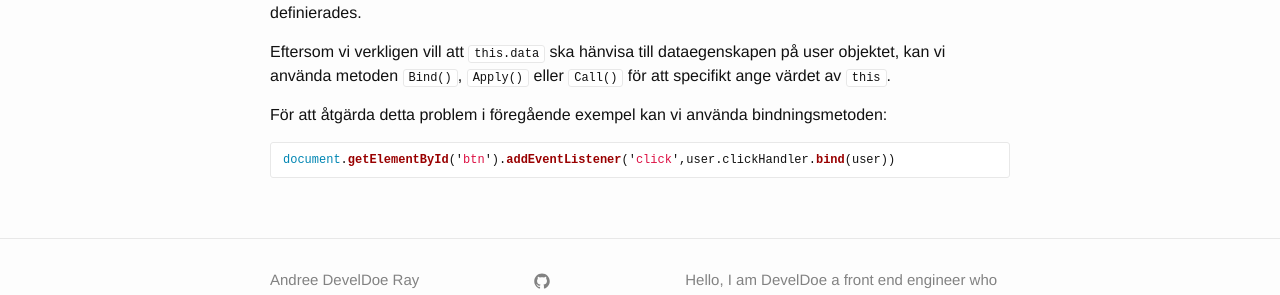
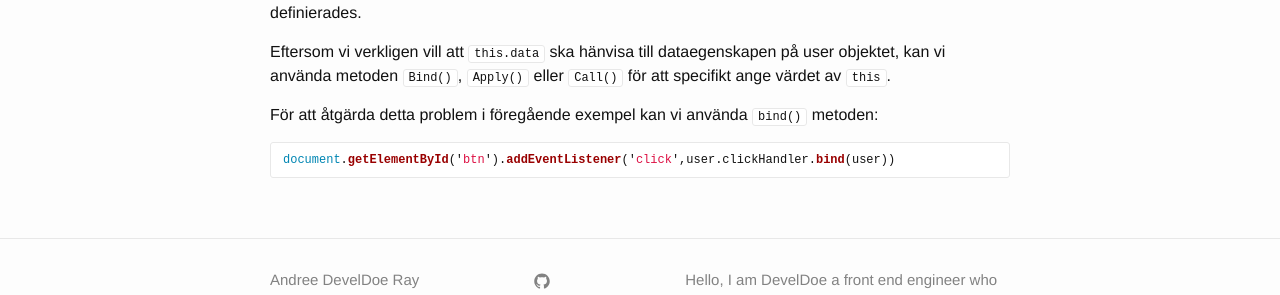
Before and after one commit to develdoe/develdoe.github.io, a Jekyll site: the page built from _posts/2017-11-02-javascript-this.md, in a window 1280 px wide and 900 px high, scrolled down 4481 px. Shown: the part 503-798 px from the top of the window. Built offline with Jekyll 4.4.1, drawn with Linux system fonts in a browser that asks for light colours.

Commit message:
Update 2017-11-02-javascript-this.md

````diff
--- a/_posts/2017-11-02-javascript-this.md
+++ b/_posts/2017-11-02-javascript-this.md
@@ -198,7 +198,7 @@ När kontexten ändras, när vi utför en metod på något annat objekt än var
 
 Eftersom vi verkligen vill att `this.data` ska hänvisa till dataegenskapen på user objektet, kan vi använda metoden `Bind()`, `Apply()` eller `Call()` för att specifikt ange värdet av `this`.
 
-För att åtgärda detta problem i föregående exempel kan vi använda bindningsmetoden:
+För att åtgärda detta problem i föregående exempel kan vi använda `bind()` metoden:
 
 ```js
 document.getElementById('btn').addEventListener('click',user.clickHandler.bind(user))
````
